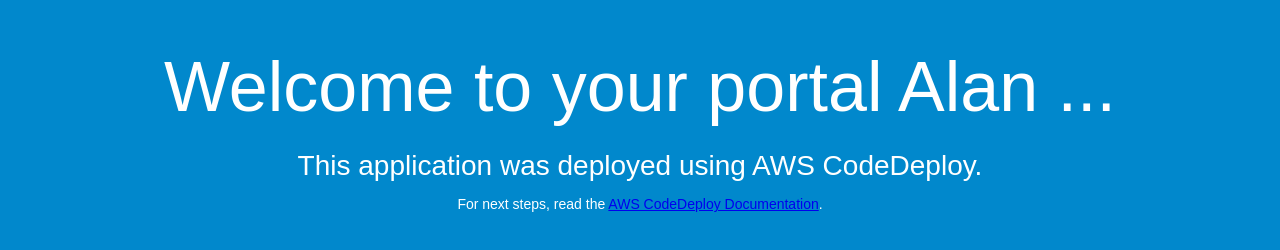
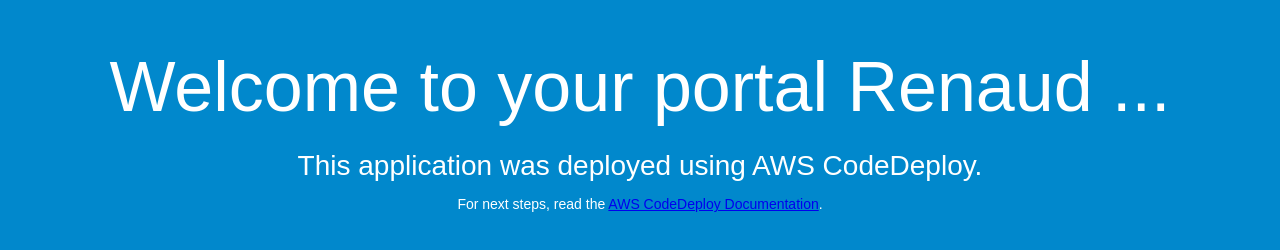
Before and after one commit to renauddahou/EC-councildevsecops, a plain HTML site: page index.html in a window 1280 px wide. Drawn offline with Linux system fonts and the light colour scheme.

Commit message:
Update index.html

```diff
--- a/index.html
+++ b/index.html
@@ -26,7 +26,7 @@
 </head>
 <body>
   <div align="center">
-    <h1>Welcome to your portal Alan ...</h1>
+    <h1>Welcome to your portal Renaud ...</h1>
     <h2>This application was deployed using AWS CodeDeploy.</h2>
     <p>For next steps, read the <a href="http://aws.amazon.com/documentation/codedeploy">AWS CodeDeploy Documentation</a>.</p>
   </div>
```
